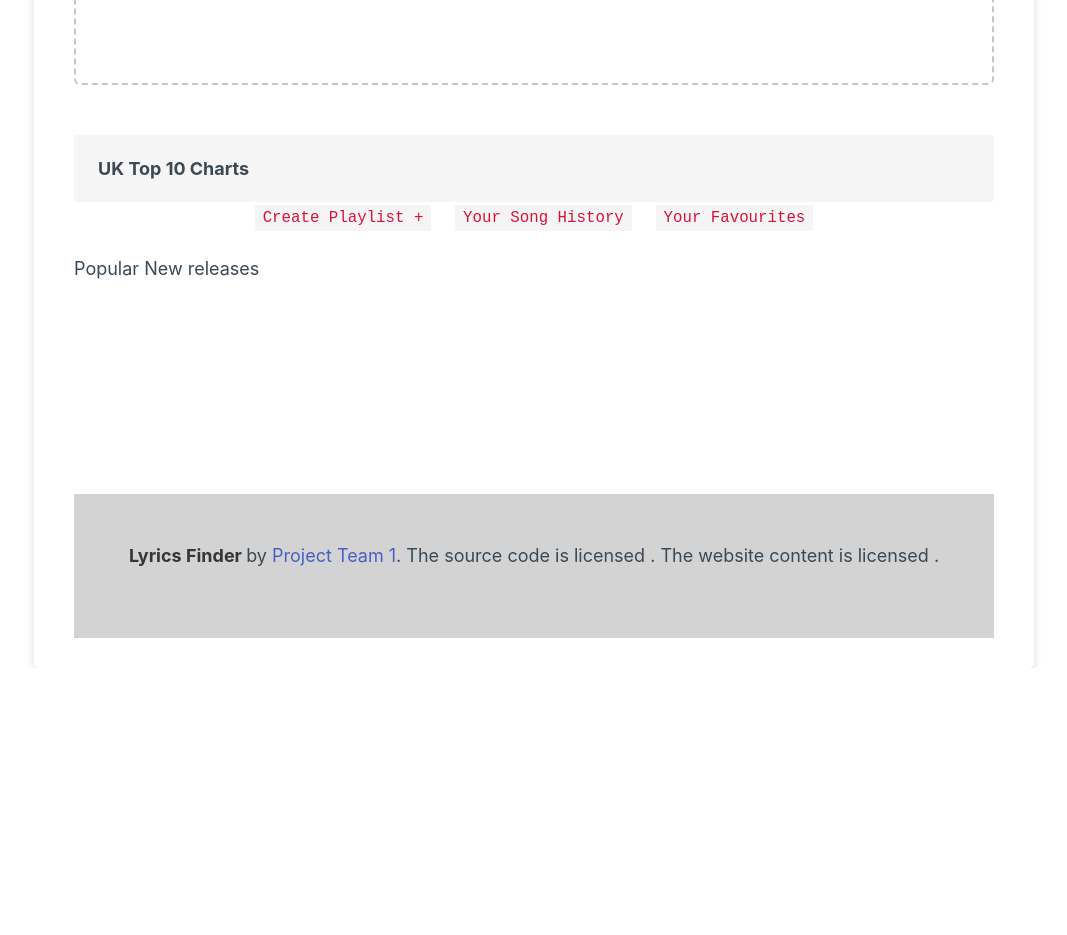
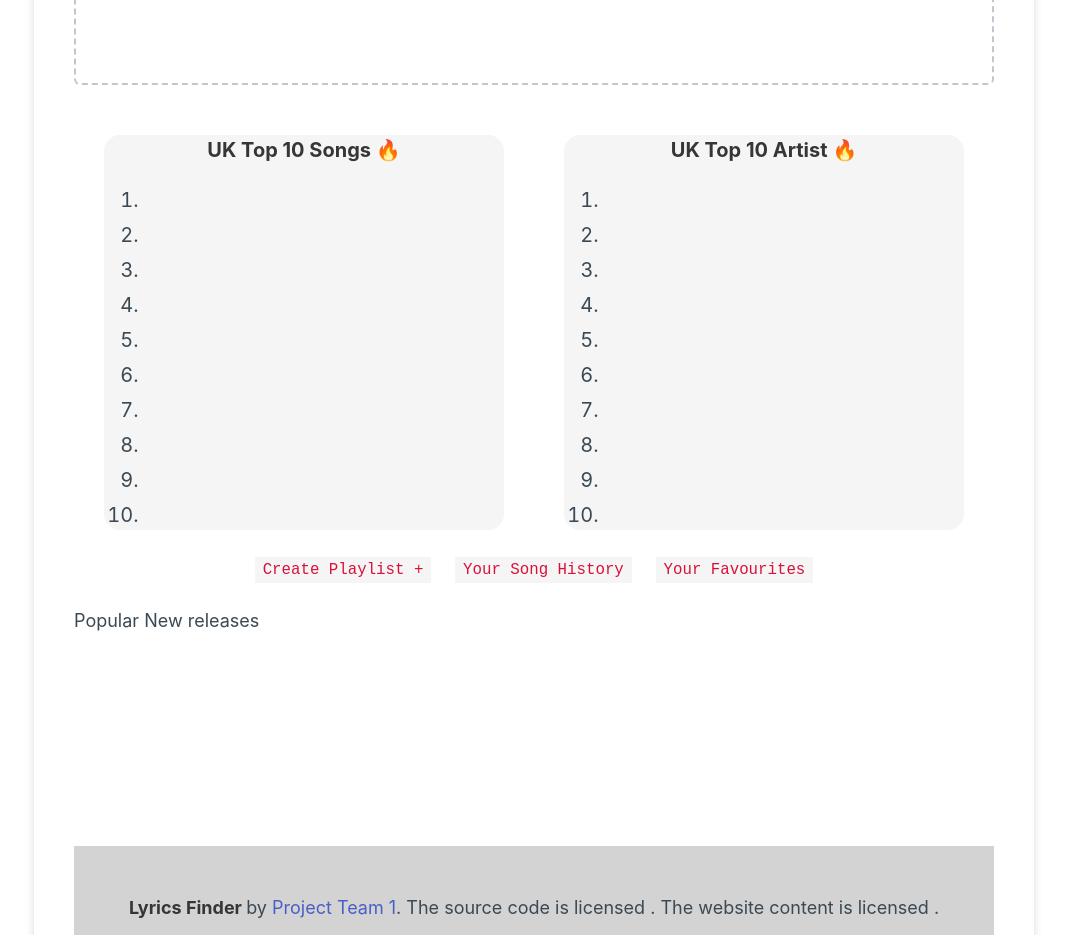
Before and after one commit to blanfried/Lyric-Finder, a plain HTML site: page index.html in a window 1280 px wide. Shown: the part 1320-2255 px from the top of the page, without its empty margins (106-1173 px from the left). Before the commit the page ends 1988 px from the top, so only its background shows below. Drawn offline with nearby package versions, Linux system fonts and the light colour scheme.

Commit message:
added charts containers

```diff
--- a/assets/css/style.css
+++ b/assets/css/style.css
@@ -5,7 +5,6 @@
 
 .navbar-item {
   margin-right: 15px;
-
 }
 .navigation {
   background-color: lightgray;
@@ -13,14 +12,14 @@
   font-size: 16px;
 }
 
-.title{
+.title {
   margin-top: 30px;
 }
-.navbar-start{
+.navbar-start {
   text-decoration-style: solid;
 }
 
-.navbar-start img{
+.navbar-start img {
   height: 100px;
 }
 
@@ -63,7 +62,7 @@
   overflow: hidden;
 }
 
-.footer{
+.footer {
   background-color: lightgray;
 
   margin-top: 200px;
@@ -73,3 +72,8 @@
 #search-btn {
   justify-self: center;
 }
+
+#chart {
+  width: 25rem;
+  border-radius: 1rem;
+}
--- a/index.html
+++ b/index.html
@@ -70,10 +70,38 @@
     </div>
 
 
-    <div class="container is-fullhd">
-      <div class="notification">
-    <strong> UK Top 10 Charts</strong>
+    <div class="is-flex is-justify-content-space-around">
+      <div id="chart" class="content is-medium has-background-light has-text-centered">
+        <strong>UK Top 10 Songs 🔥</strong>
+        <ol>
+          <li></li>
+          <li></li>
+          <li></li>
+          <li></li>
+          <li></li>
+          <li></li>
+          <li></li>
+          <li></li>
+          <li></li>
+          <li></li>
+        </ol>
       </div>
+      <div id="chart" class="content is-medium has-background-light has-text-centered">
+        <strong class="has-text-justified">UK Top 10 Artist 🔥</strong>
+        <ol>
+          <li></li>
+          <li></li>
+          <li></li>
+          <li></li>
+          <li></li>
+          <li></li>
+          <li></li>
+          <li></li>
+          <li></li>
+          <li></li>
+        </ol>
+      </div>
+      <div class="is-hidden"></div>
     </div>
 
     <div class="columns is-mobile is-multiline is-centered">
```
Lines whose indentation alone changed are shown as unchanged.
